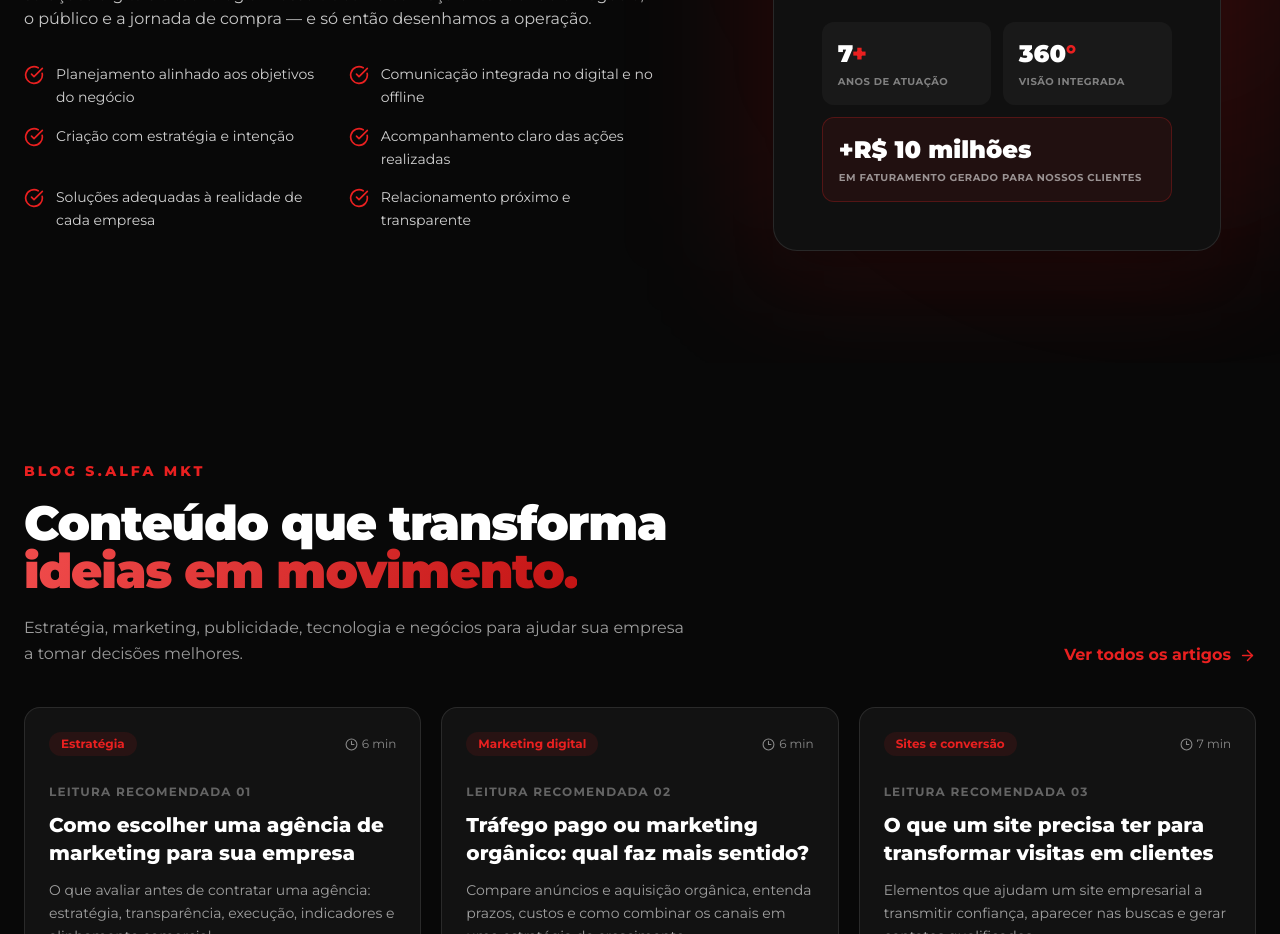
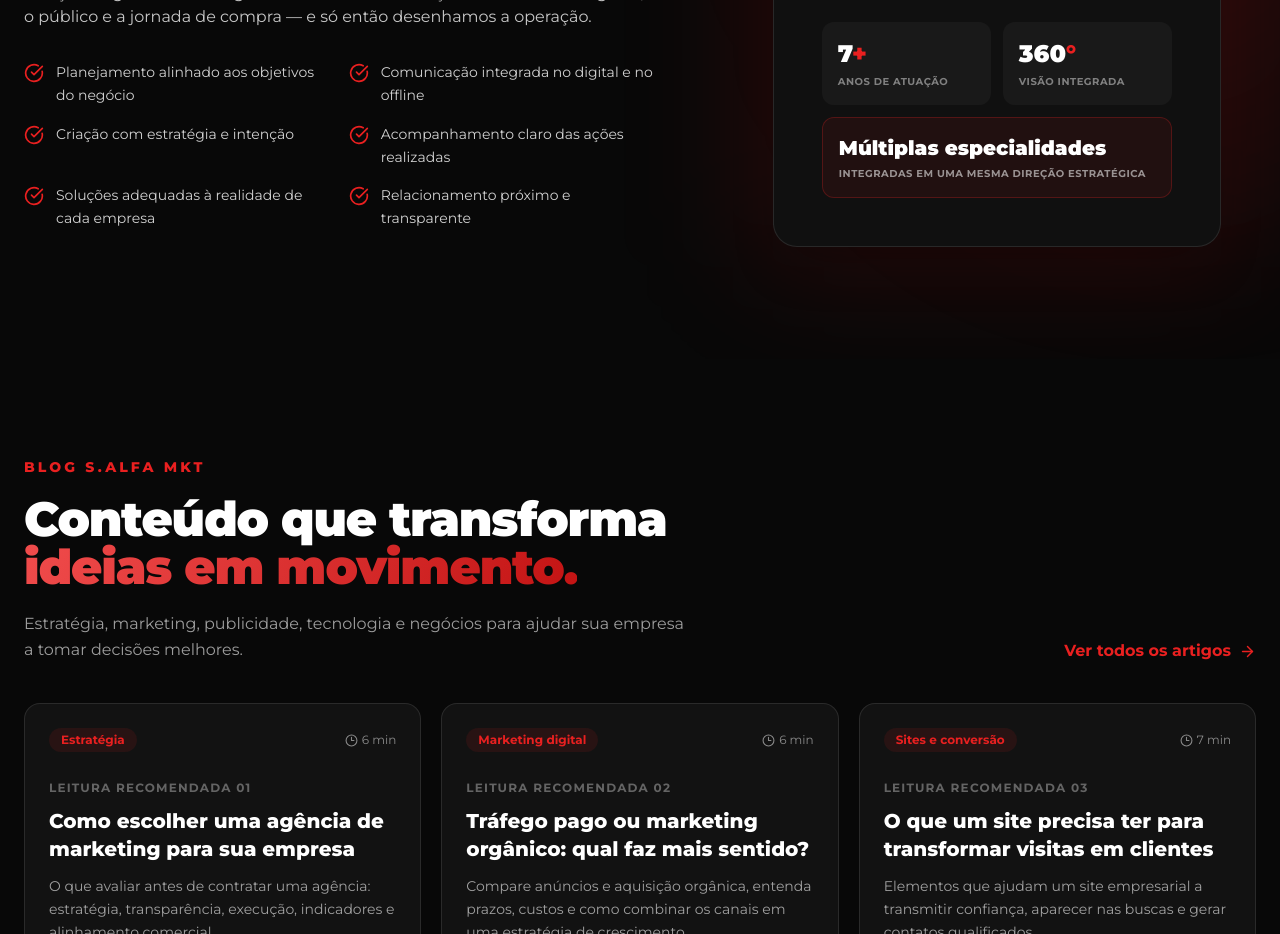
Before and after one commit to studioalfamarketingdigital-dev/studioalfamkt, a React (Vite) app: page / in a window 1280 px wide. Shown: the part 6380-7314 px from the top of the page. Built offline with nearby package versions, Linux system fonts and the light colour scheme; the HTML template or start-up script is replaced by a standard one.

Commit message:
Replace unverified revenue claim with verifiable positioning

```diff
--- a/src/components/About.tsx
+++ b/src/components/About.tsx
@@ -29,7 +29,7 @@ const About = () => (
           <div className="relative overflow-hidden rounded-3xl border border-white/10 bg-[#101010] p-8 shadow-2xl sm:p-12">
             <img src={logoAlfa} alt="S.Alfa MKT" className="mx-auto h-auto w-full max-w-[260px] object-contain" />
             <div className="mt-9 border-t border-white/10 pt-7 text-center"><p className="text-2xl font-black text-white">S.Alfa MKT</p><p className="mt-2 text-xs font-bold uppercase tracking-[.2em] text-primary">Comunicação que movimenta negócios</p></div>
-            <div className="mt-8 grid grid-cols-2 gap-3"><div className="rounded-xl bg-white/[.04] p-4"><p className="text-2xl font-black text-white">7<span className="text-primary">+</span></p><p className="mt-1 text-[10px] font-bold uppercase tracking-wider text-white/45">Anos de atuação</p></div><div className="rounded-xl bg-white/[.04] p-4"><p className="text-2xl font-black text-white">360<span className="text-primary">°</span></p><p className="mt-1 text-[10px] font-bold uppercase tracking-wider text-white/45">Visão integrada</p></div><div className="col-span-2 rounded-xl border border-primary/25 bg-primary/[.08] p-4"><p className="text-2xl font-black text-white">+R$ 10 milhões</p><p className="mt-1 text-[10px] font-bold uppercase tracking-wider text-white/55">Em faturamento gerado para nossos clientes</p></div></div>
+            <div className="mt-8 grid grid-cols-2 gap-3"><div className="rounded-xl bg-white/[.04] p-4"><p className="text-2xl font-black text-white">7<span className="text-primary">+</span></p><p className="mt-1 text-[10px] font-bold uppercase tracking-wider text-white/45">Anos de atuação</p></div><div className="rounded-xl bg-white/[.04] p-4"><p className="text-2xl font-black text-white">360<span className="text-primary">°</span></p><p className="mt-1 text-[10px] font-bold uppercase tracking-wider text-white/45">Visão integrada</p></div><div className="col-span-2 rounded-xl border border-primary/25 bg-primary/[.08] p-4"><p className="text-xl font-black text-white">Múltiplas especialidades</p><p className="mt-1 text-[10px] font-bold uppercase tracking-wider text-white/55">Integradas em uma mesma direção estratégica</p></div></div>
           </div>
         </div>
       </div>
```
